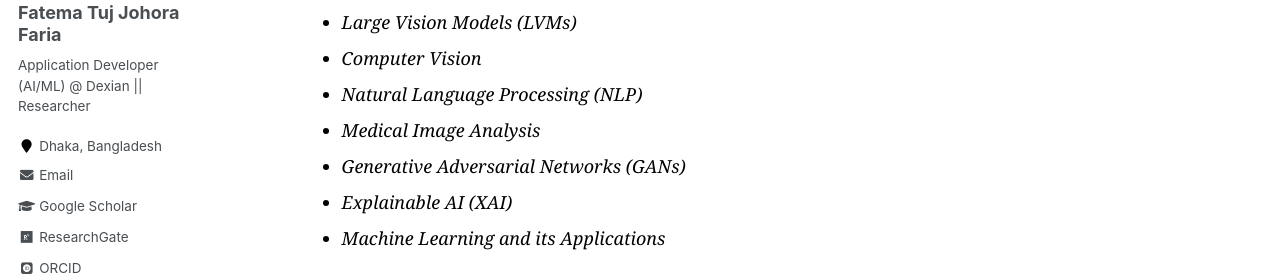
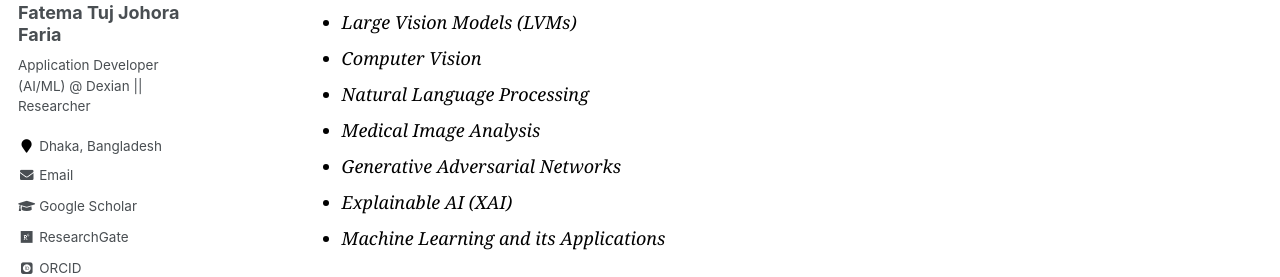
Before and after one commit to fatemafaria142/fatemafaria142.github.io, a Jekyll site: the page built from _pages/about.md, in a window 1280 px wide and 900 px high, scrolled down 303 px. Shown: the part 178-455 px from the top of the window. Built offline with Jekyll 4.4.1, drawn with Linux system fonts in a browser that asks for light colours; some web fonts are replaced; a script that is not in the unit is left out.

Commit message:
Changed to About

```diff
--- a/_pages/about.md
+++ b/_pages/about.md
@@ -22,9 +22,9 @@ My primary research interests include:
     <li><em>Vision Language Models (VLMs)</em></li>
     <li><em>Large Vision Models (LVMs)</em></li>
     <li><em>Computer Vision</em></li>
-    <li><em>Natural Language Processing (NLP)</em></li>
+    <li><em>Natural Language Processing</em></li>
     <li><em>Medical Image Analysis</em></li>
-    <li><em>Generative Adversarial Networks (GANs)</em></li>
+    <li><em>Generative Adversarial Networks</em></li>
     <li><em>Explainable AI (XAI)</em></li>
     <li><em>Machine Learning and its Applications</em></li>
 </ul>
```
